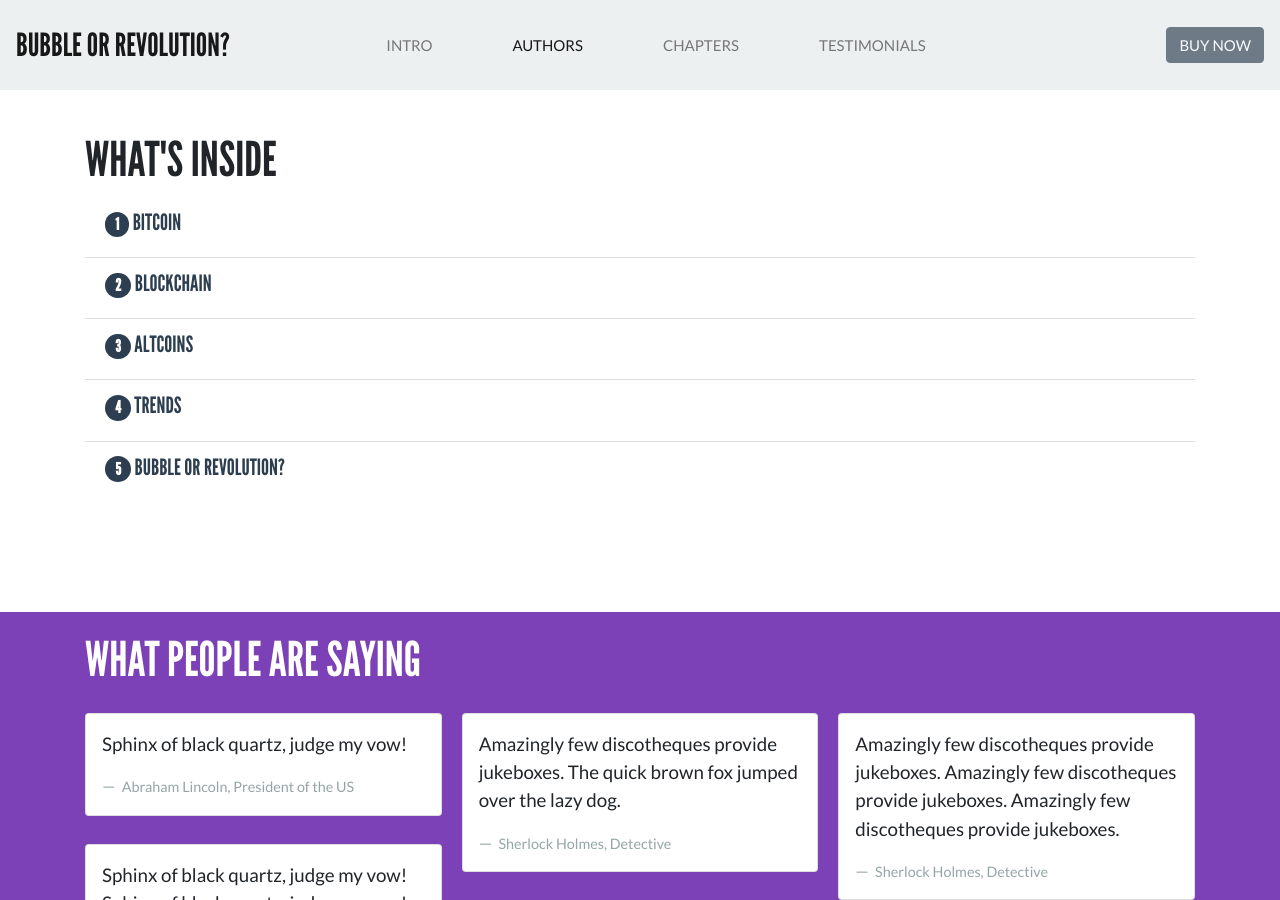
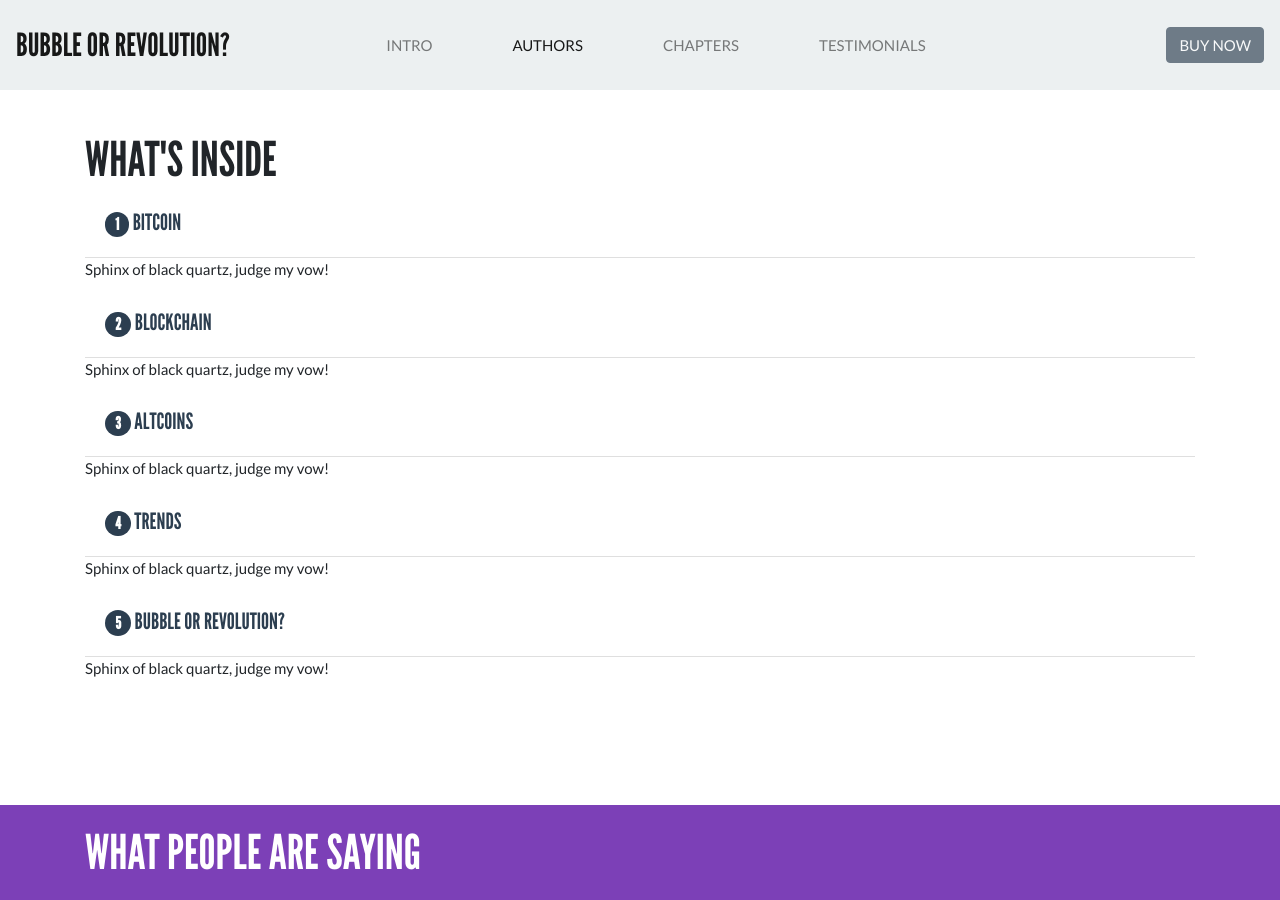
Before and after one commit to bubbleorrevolution/BubbleOrRevolution.github.io, a Jekyll site: the page built from index.html, in a window 1280 px wide and 900 px high, scrolled down 2781 px. Built offline with Jekyll 4.4.1, drawn with Linux system fonts in a browser that asks for light colours; nearby versions of some CDN libraries.

Commit message:
show some ofdescription

```diff
--- a/index.html
+++ b/index.html
@@ -154,6 +154,7 @@ layout: default
                             {{ chapter.title }}
                         </h2>
                     </li>
+                    <p>{{ chapter.description }}</p>
                 {% endfor %}
             </ul>
         </div>
```
